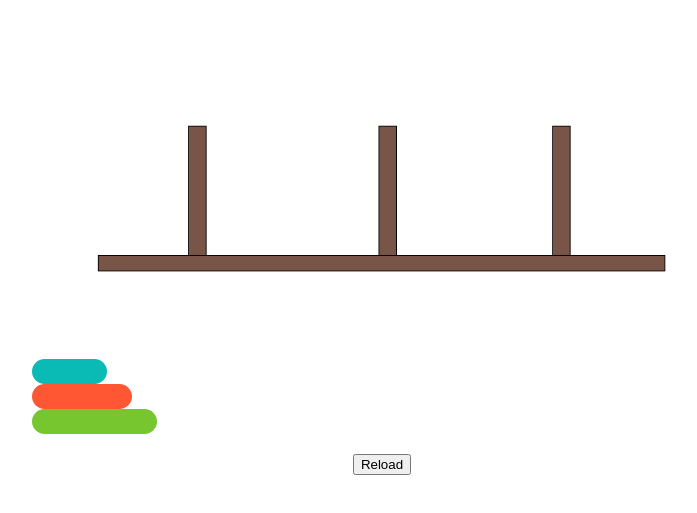
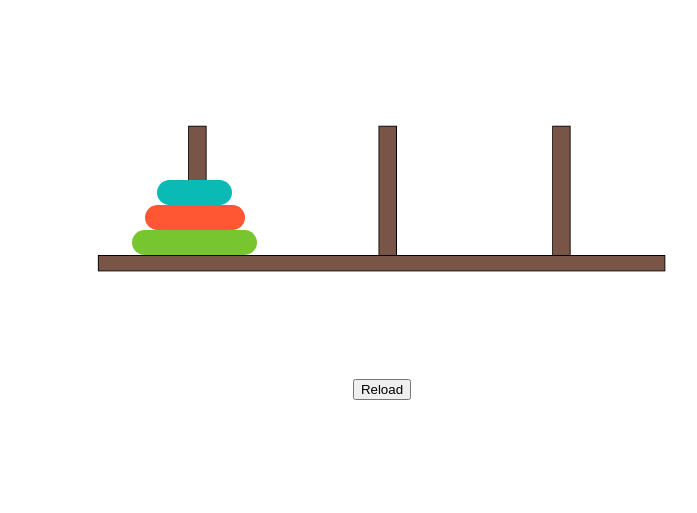
Before and after one commit to guillermoaviles/Tower-of-Hanoi, a plain HTML site: page index.html in a window 1280 px wide. Shown: the part 113-626 px from the top of the page, without its empty margins (258-955 px from the left). Drawn offline with Linux system fonts and the light colour scheme.

Commit message:
discs can now move to actual towers on screen

```diff
--- a/index.html
+++ b/index.html
@@ -20,6 +20,7 @@
               class="d-inline-block align-top m-2 d-inline"
               alt="Tower of Hanoi"
         />
+        <div id="game-elements">
             <div class="towers" data-tower-number="1" id="tower-one">
                 <div class="discs" data-disc-number="1" id="one"></div>
                 <div class="discs" data-disc-number="2" id="two"></div>
@@ -28,6 +29,7 @@
             <div class="towers" data-tower-number="2" id="tower-two">
             </div>
             <div class="towers" data-tower-number="3" id="tower-three">
+            </div>
         </div>
     </div>
     <div id="movesAvailable" class="modal">
--- a/style.css
+++ b/style.css
@@ -12,20 +12,10 @@ h1 {
     font-size: 5vh;
 }
 
-#game-set {
-    width: 450px;
-    display: table;
-    margin: auto;
-    height: 300px;
-    background-size: cover;
-    background-repeat: no-repeat;
-    background-position: center left;
-}
-
 .modal {
   display: none; /* Hidden by default */
   position: fixed; /* Stay in place */
-    z-index: 1; /* Sit on top */
+  z-index: 2; /* Sit on top */
   left: 0;
   top: 0;
   width: 100%;
@@ -49,17 +39,48 @@ h1 {
     cursor: pointer;
 }
 
+.towers {
+    display: flex;
+    flex-flow: column nowrap;
+    justify-content: flex-end;
+}
+
+#game-set {
+    width: 450px;
+    display: table;
+    margin: auto;
+    height: 75px;
+    background-size: cover;
+    background-repeat: no-repeat;
+    background-position: center left;
+    position: relative;
+}
+
+#game-elements {
+    width: 495px;
+    margin: 10px auto;
+    height: 75px;
+    left: 100px;
+    top: 115px;
+    position: absolute;
+    z-index: 1;
+    display: grid;
+    grid-gap: 60px;
+    grid-template-columns: 125px 125px 125px;
+}
+
 #modal-content {
   background-color: #fefefe;
   margin: 15% auto; /* 15% from the top and centered */
   padding: 20px;
   border: 1px solid #888;
-  width: 80%; /* Could be more or less, depending on screen size */
+  width: 20%; /* Could be more or less, depending on screen size */
 }
 
 #one {
     width: 75px;
     height: 25px;
+    margin: 0 auto 0;
     border-radius: 12.5px;
     background-color: #0ABAB5;
 }
@@ -67,6 +88,7 @@ h1 {
 #two {
     width: 100px;
     height: 25px;
+    margin: 0 auto 0;
     border-radius: 12.5px;
     background-color: #FF5733;
 }
@@ -74,6 +96,7 @@ h1 {
 #three {
     width: 125px;
     height: 25px;
+    margin: 0 auto 0;
     border-radius: 12.5px;
     background-color: #77C630;
 }
```
Lines whose indentation alone changed are shown as unchanged.
